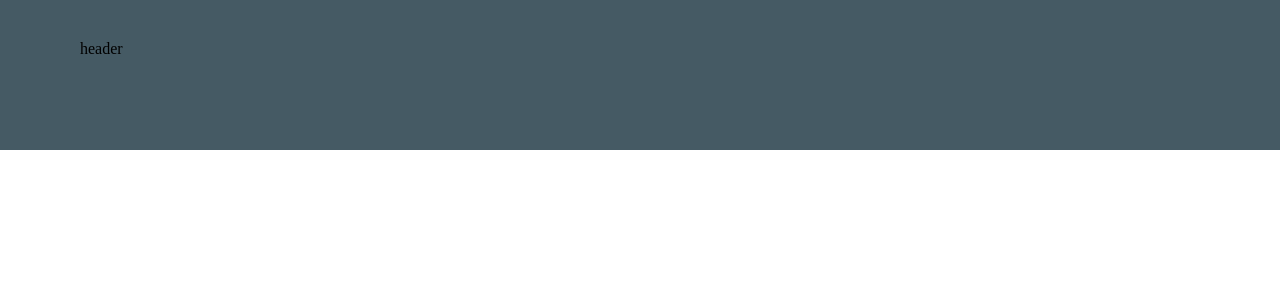
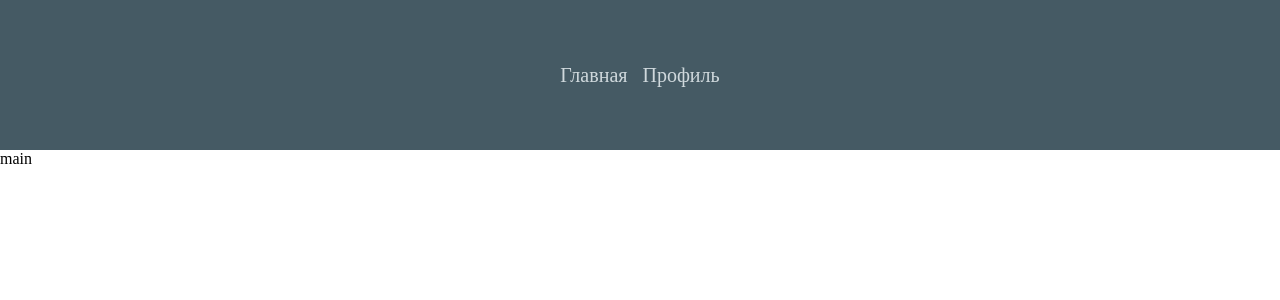
Before and after one commit to Andrew1996-la/budgetWise, a React (Vite) app: page / in a window 1280 px wide. Shown: the top 300 px of the page. Built offline with nearby package versions, Linux system fonts and the light colour scheme.

Commit message:
Реализован базовый роутинг между страницами приложения

```diff
--- a/package.json
+++ b/package.json
@@ -11,7 +11,9 @@
   },
   "dependencies": {
     "react": "^18.2.0",
-    "react-dom": "^18.2.0"
+    "react-dom": "^18.2.0",
+    "react-router": "^6.23.0",
+    "react-router-dom": "^6.23.0"
   },
   "devDependencies": {
     "@types/react": "^18.2.66",
--- a/src/App.tsx
+++ b/src/App.tsx
@@ -1,11 +1,21 @@
+import { Route, Routes } from 'react-router';
 import Header from './components/Header/Header';
+import Greeting from './pages/Greeting/Greeting';
+import Main from './pages/Main/Main';
+import NotFound from './pages/NotFound/NotFound';
+import Profile from './pages/Profile/Profile';
 
 function App() {
     return (
         <>
             <Header />
             <main>
-
+                <Routes>
+                    <Route path='/' element={<Main />} />
+                    <Route path='/greeting' element={<Greeting />} />
+                    <Route path='/profile' element={<Profile />} />
+                    <Route path='*' element={<NotFound />} />
+                </Routes>
             </main>
         </>
     );
--- a/src/components/Header/Header.tsx
+++ b/src/components/Header/Header.tsx
@@ -1,8 +1,13 @@
 import { FC } from 'react';
+import Nav from '../Nav/Nav';
 import styles from './header.module.css';
 
 const Header: FC = () => {
-    return <header className={styles.header}> header </header>;
+    return (
+        <header className={styles.header}>
+            <Nav />
+        </header>
+    );
 };
 
 export default Header;
--- a/src/components/Header/header.module.css
+++ b/src/components/Header/header.module.css
@@ -1,7 +1,12 @@
 @import url('../../colors.css');
 .header {
+    display: grid;
+    justify-content: center;
+    align-items: center;
     width: 100%;
     height: 150px;
     background-color: var(--dark-primary-color);
     padding: 40px 80px;
+    color: var(--light-primary-color);
+    font-size: 20px;
 }
--- /dev/null
+++ b/src/components/Nav/Nav.tsx
@@ -0,0 +1,17 @@
+import { NavLink } from 'react-router-dom';
+import classes from './nav.module.css';
+
+const Nav = () => {
+    return (
+        <ul className={classes.navList}>
+            <li>
+                <NavLink to={'/'}>Главная</NavLink>
+            </li>
+            <li>
+                <NavLink to={'/profile'}>Профиль</NavLink>
+            </li>
+        </ul>
+    );
+};
+
+export default Nav;
--- /dev/null
+++ b/src/components/Nav/nav.module.css
@@ -0,0 +1,11 @@
+.navList {
+    list-style-type: none;
+    display: flex;
+    justify-content: center;
+    align-items: center;
+    gap: 15px;
+    a {
+        color: var(--light-primary-color);
+        text-decoration: none;
+    }
+}
--- a/src/main.tsx
+++ b/src/main.tsx
@@ -1,10 +1,10 @@
-import React from 'react'
-import ReactDOM from 'react-dom/client'
-import App from './App.tsx'
-import './index.css'
+import ReactDOM from 'react-dom/client';
+import { BrowserRouter } from 'react-router-dom';
+import App from './App.tsx';
+import './index.css';
 
 ReactDOM.createRoot(document.getElementById('root')!).render(
-  <React.StrictMode>
-    <App />
-  </React.StrictMode>,
-)
+    <BrowserRouter>
+        <App />
+    </BrowserRouter>
+);
--- /dev/null
+++ b/src/pages/Greeting/Greeting.tsx
@@ -0,0 +1,5 @@
+const Greeting = () => {
+    return <>greetin</>;
+};
+
+export default Greeting;
--- /dev/null
+++ b/src/pages/Main/Main.tsx
@@ -0,0 +1,5 @@
+const Main = () => {
+    return <>main</>
+}
+
+export default Main
--- /dev/null
+++ b/src/pages/NotFound/NotFound.tsx
@@ -0,0 +1,5 @@
+const NotFound = () => {
+    return <h2>not found</h2>;
+};
+
+export default NotFound;
--- /dev/null
+++ b/src/pages/Profile/Profile.tsx
@@ -0,0 +1,5 @@
+const Profile = () => {
+    return <>profile</>
+}
+
+export default Profile
```
Also changed, not shown: 1 other file (tests, documents, lock files or other folders).
